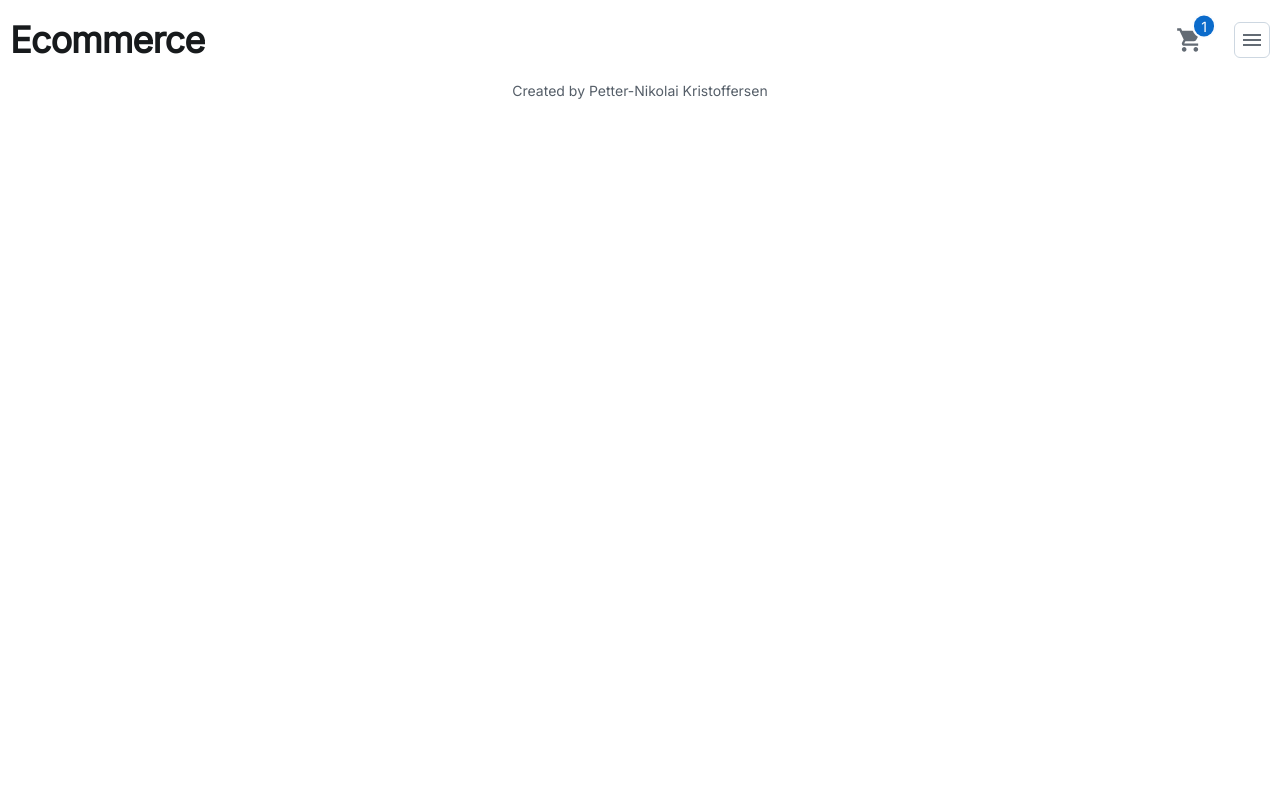
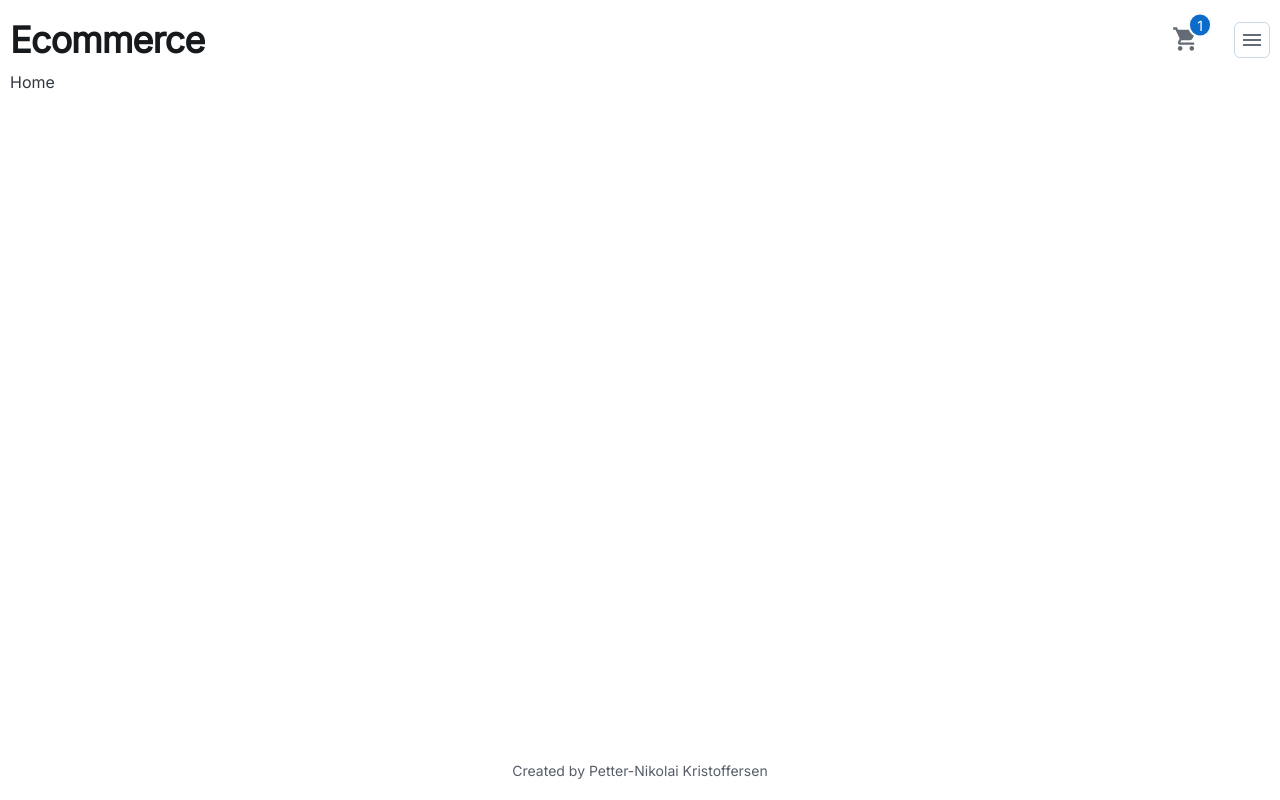
Before and after one commit to petternikolai/javascript-frameworks-ca, a React (Vite) app: page / in a window 1280 px wide. Built offline with nearby package versions, Linux system fonts and the light colour scheme.

Commit message:
Creates a Layout containing the Header and Footer.

```diff
--- a/src/App.tsx
+++ b/src/App.tsx
@@ -1,15 +1,16 @@
-import Header from "./layouts/Header";
 import { BrowserRouter as Router, Routes, Route } from "react-router-dom";
-import Footer from "./layouts/Footer";
+import Layout from "./layouts/Layout";
+import Home from "./pages/Home";
 
 function App() {
   return (
-    <>
+    <Layout>
       <Router>
-        <Header />
+        <Routes>
+          <Route path="/" element={<Home />} />
+        </Routes>
       </Router>
-      <Footer />
-    </>
+    </Layout>
   );
 }
 
--- a/src/index.css
+++ b/src/index.css
@@ -1,8 +1,8 @@
 /* Custom styles */
 
 body {
-  min-height: 100vh;
-  padding: 10px;
+  margin: 0;
+  padding: 0;
 }
 
 header {
@@ -34,10 +34,6 @@ hr {
   margin-right: 30px;
 }
 
-.cart-icon {
-  line-height: 0;
-}
-
 footer {
   display: flex;
   justify-content: center;
@@ -45,3 +41,14 @@ footer {
   height: 40px;
   margin-top: auto;
 }
+
+.layout {
+  padding: 10px;
+  display: flex;
+  flex-direction: column;
+  min-height: 100vh;
+}
+
+.main {
+  flex: 1;
+}
--- a/src/layouts/Header.tsx
+++ b/src/layouts/Header.tsx
@@ -1,4 +1,4 @@
-import { Typography, Badge } from "@mui/joy";
+import { Typography, Badge, IconButton } from "@mui/joy";
 import Nav from "./Nav";
 import ShoppingCartIcon from "@mui/icons-material/ShoppingCart";
 
@@ -9,9 +9,11 @@ export default function Header() {
         Ecommerce
       </Typography>
       <div className="cart-icon-container">
-        <Badge badgeContent={1}>
-          <ShoppingCartIcon sx={{ fontSize: 28 }} className="cart-icon" />
-        </Badge>
+        <IconButton aria-label="Shopping Cart">
+          <Badge badgeContent={1}>
+            <ShoppingCartIcon sx={{ fontSize: 28 }} className="cart-icon" />
+          </Badge>
+        </IconButton>
       </div>
       <Nav />
     </header>
--- /dev/null
+++ b/src/layouts/Layout.tsx
@@ -0,0 +1,19 @@
+import React from "react";
+import Header from "./Header";
+import Footer from "./Footer";
+
+interface LayoutProps {
+  children: React.ReactNode;
+}
+
+const Layout: React.FC<LayoutProps> = ({ children }) => {
+  return (
+    <div className="layout">
+      <Header />
+      <main className="main">{children}</main>
+      <Footer />
+    </div>
+  );
+};
+
+export default Layout;
```
